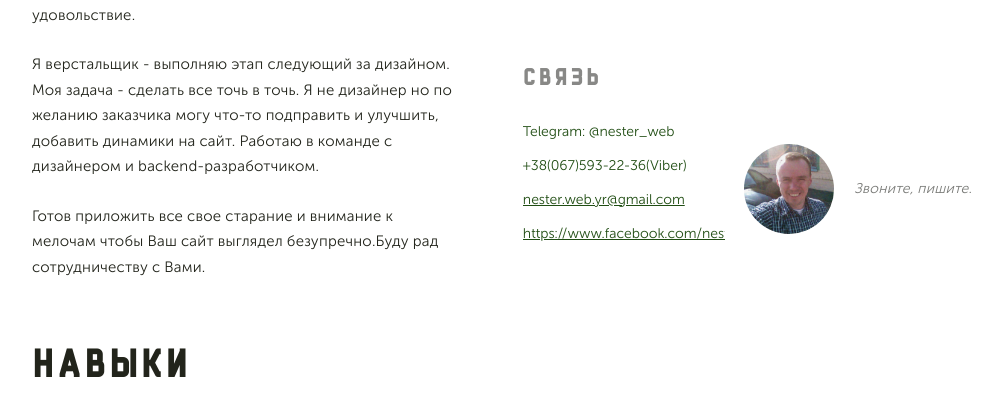
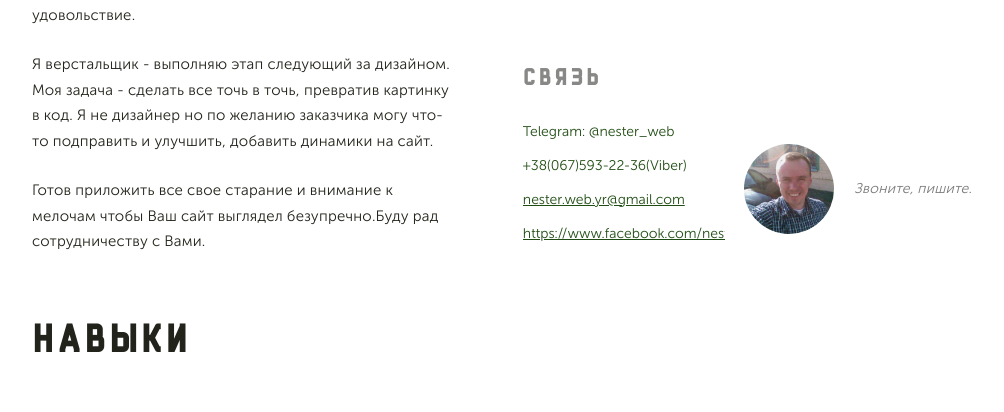
Before and after one commit to YriyNesterenko/YriyNesterenko.github.io, a plain HTML site: page my_portfolio/index.html in a window 1280 px wide. Shown: the part 1050-1462 px from the top of the page, without its empty margins (138-1142 px from the left). Drawn offline with Linux system fonts and the light colour scheme; files whose address does not match are found by name.

Commit message:
Update index.html

```diff
--- a/my_portfolio/index.html
+++ b/my_portfolio/index.html
@@ -85,7 +85,7 @@
 						Разработка сайтов - деятельность требующая точности и аккуратности. Именно эти качества я люблю. Мне нравится когда сайт выглядит легко, не загроможден ничем лишним, интуитивно понятен - сайт на котором хочется остаться. Это как дизайн телефона - если он удался, то ежедневное его использование доставляет удовольствие.
 					</p>
 					<p class="text">
-						Я верстальщик - выполняю этап следующий за дизайном. Моя задача - сделать все точь в точь. Я не дизайнер но по желанию заказчика могу что-то подправить и улучшить, добавить динамики на сайт. Работаю в команде с дизайнером и backend-разработчиком.
+						Я верстальщик - выполняю этап следующий за дизайном. Моя задача - сделать все точь в точь, превратив картинку в код. Я не дизайнер но по желанию заказчика могу что-то подправить и улучшить, добавить динамики на сайт.
 					</p>
 					<p class="text">
 						Готов приложить все свое старание и внимание к мелочам чтобы Ваш сайт выглядел безупречно.Буду рад сотрудничеству с Вами.
```
